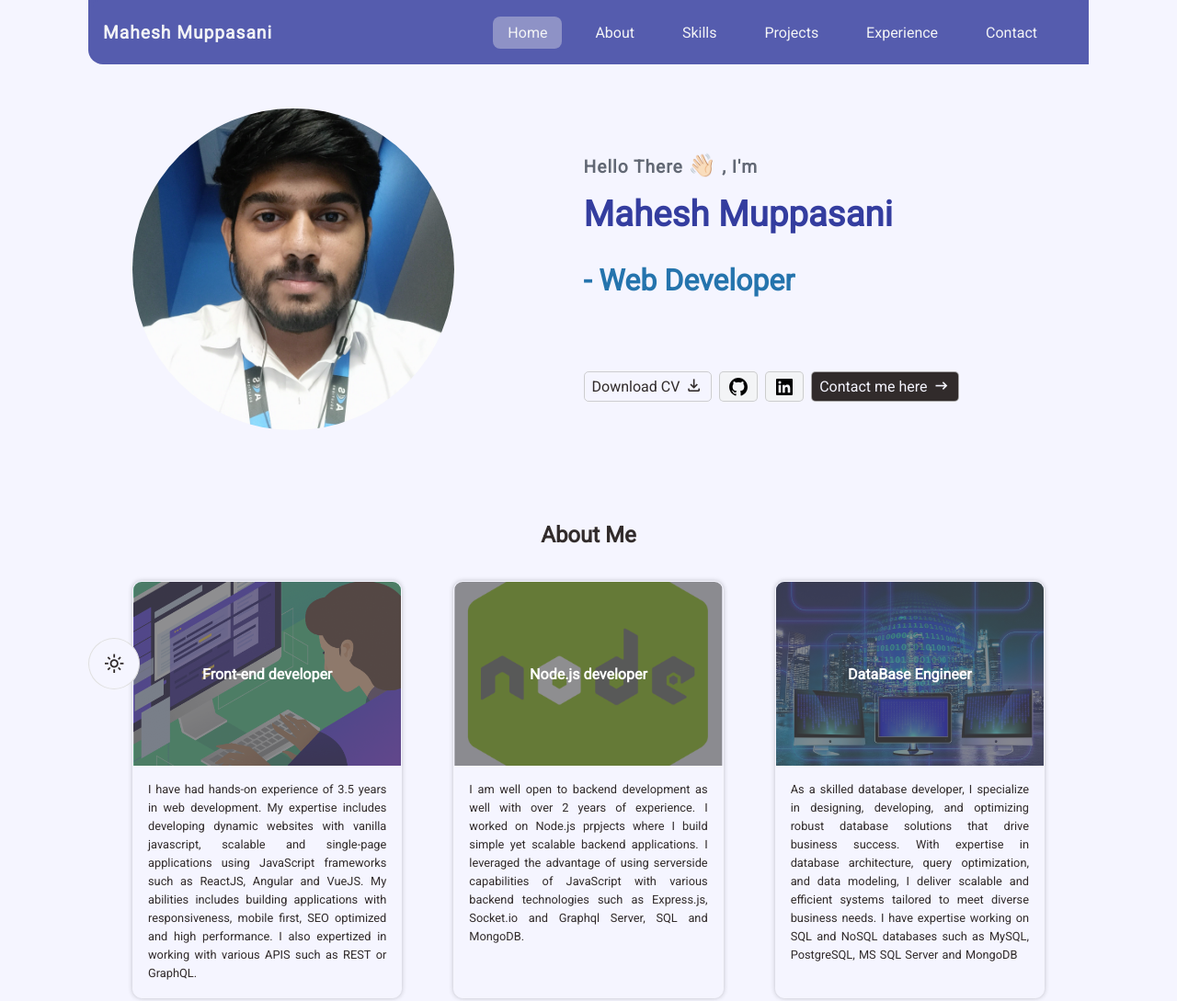
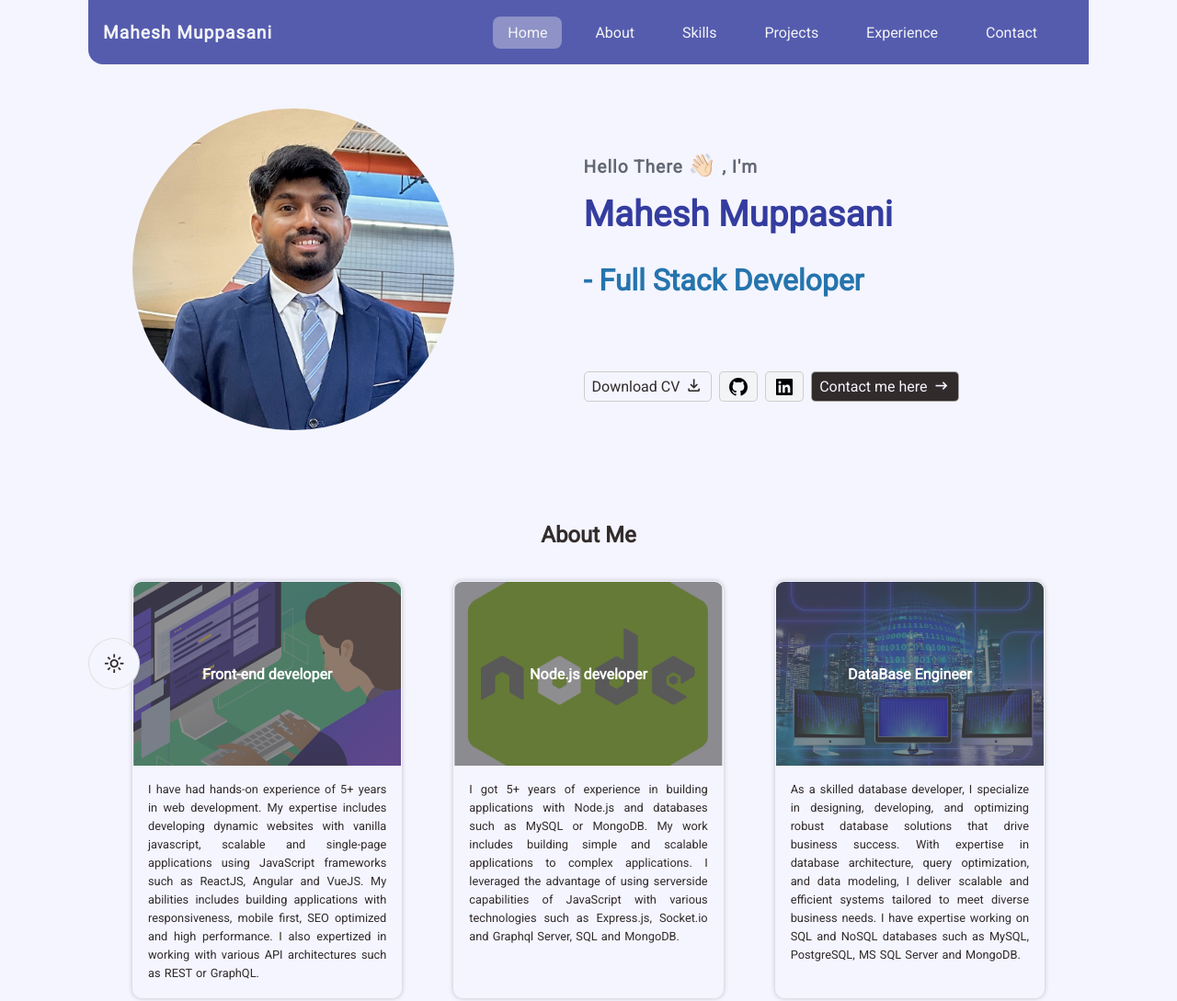
Before and after one commit to MaheshMuppasani/Portfolio, a website built with Vite: page index.html in a window 1280 px wide. Shown: the top 1089 px of the page at 92% size. Built offline with nearby package versions, Linux system fonts and the light colour scheme.

Commit message:
updated profile info and experiences

```diff
--- a/index.html
+++ b/index.html
@@ -16,7 +16,7 @@
 <body class="">
   <button class="theme"><span class="material-symbols-outlined">light_mode</span></button>
   <nav class="navigation container">
-    <div class="nav-brand"><a href="/">Mahesh Muppasani </a></div>
+    <div class="nav-brand"><a href="/">Mahesh Muppasani</a></div>
     <ul class="list-non-bullet nav-btns">
       <div class="indicator"></div>
       <li class="list-item-inline">
@@ -48,13 +48,13 @@
   <section class="section hero introduction" id="home">
     <div class="container container-center intro-container">
       <div>
-        <img class="hero-img" src="images/mahesh.jpeg" />
+        <img class="hero-img" src="images/mahesh.jpg" />
       </div>
       <div class="greeting-container">
         <div class="hero-heading">
           <h2 class="greeting">Hello There <span class="wave">👋🏻</span> , I'm</h2>
           <h2 class="name"><span class="heading-inverted">Mahesh Muppasani</span></h2>
-          <h2 class="summary-role"> - Web Developer</h2>
+          <h2 class="summary-role"> - Full Stack Developer</h2>
         </div>
         <div class="quick-links">
           <a href="./content/My resume.pdf" download class="download-cv">Download CV <span class="material-symbols-outlined">
@@ -110,8 +110,9 @@
         <img src="./images/tech_stack/redux-logo.png" title="Redux" />
         <img src="./images/tech_stack/Vue.js_Logo_2.svg.png" title="Vue JS" />
         <img src="./images/tech_stack/node-js-icon-1901x2048-mk1e13df.png" title="Node JS" />
+        <img src="./images/tech_stack/express.png" title="Express JS" />
         <img src="./images/tech_stack/MongoDB-Emblem.jpg" title="MongoDB" />
-        <img src="./images/tech_stack/express.png" title="Express JS" />
+        <img src="./images/tech_stack/Postgresql.svg" title="Postgresql" />
         <img src="./images/tech_stack/mysql-6.svg" title="MySQL" />
         <img src="./images/tech_stack/1667px-Figma-logo.svg.png" title="Figma" />
       </div>
--- a/index.js
+++ b/index.js
@@ -12,6 +12,7 @@ import JSImg from './images/tech_stack/JavaScript-logo.png';
 import vueJSImg from './images/tech_stack/Vue.js_Logo_2.svg.png';
 import htmlImg from './images/tech_stack/HTML5.png';
 import cssImg from './images/tech_stack/CSS3.png';
+import viteImg from './images/tech_stack/Vitejs-logo.svg'
 import portfolioImg from './images/portfolio-thumb.png';
 import githubImg from "./images/github.png";
 import newTabImg from "./images/newTab.png";
@@ -21,19 +22,19 @@ const roles = [
     {
         image: frontEndDevImg,
         name: "Front-end developer",
-        description: "I have had hands-on experience of 3.5 years in web development. My expertise includes developing dynamic websites with vanilla javascript, scalable and single-page applications using JavaScript frameworks such as ReactJS, Angular and VueJS. My abilities includes building applications with responsiveness, mobile first, SEO optimized and high performance. I also expertized in working with various APIS such as REST or GraphQL.",
+        description: "I have had hands-on experience of 5+ years in web development. My expertise includes developing dynamic websites with vanilla javascript, scalable and single-page applications using JavaScript frameworks such as ReactJS, Angular and VueJS. My abilities includes building applications with responsiveness, mobile first, SEO optimized and high performance. I also expertized in working with various API architectures such as REST or GraphQL.",
         link: null,
     },
     {
         image: nodeJSDevImg,
         name: "Node.js developer",
-        description: "I am well open to backend development as well with over 2 years of experience. I worked on  Node.js prpjects where I build simple yet scalable backend applications. I leveraged the advantage of using serverside capabilities of JavaScript with various backend technologies such as Express.js, Socket.io and Graphql Server, SQL and MongoDB.",
+        description: "I got 5+ years of experience in building applications with Node.js and databases such as MySQL or MongoDB. My work includes building simple and scalable applications to complex applications. I leveraged the advantage of using serverside capabilities of JavaScript with various technologies such as Express.js, Socket.io and Graphql Server, SQL and MongoDB.",
         link: null,
     },
     {
         image: techEnthusiastImg,
         name: "DataBase Engineer",
-        description: "As a skilled database developer, I specialize in designing, developing, and optimizing robust database solutions that drive business success. With expertise in database architecture, query optimization, and data modeling, I deliver scalable and efficient systems tailored to meet diverse business needs. I have expertise working on SQL and NoSQL databases such as MySQL, PostgreSQL, MS SQL Server and MongoDB",
+        description: "As a skilled database developer, I specialize in designing, developing, and optimizing robust database solutions that drive business success. With expertise in database architecture, query optimization, and data modeling, I deliver scalable and efficient systems tailored to meet diverse business needs. I have expertise working on SQL and NoSQL databases such as MySQL, PostgreSQL, MS SQL Server and MongoDB.",
         link: null,
     },
 ];
@@ -120,6 +121,10 @@ const projects = [
             {
                 name: 'CSS',
                 image: cssImg,
+            },
+            {
+                name: 'Vite',
+                image: viteImg,
             }
         ]
     }
@@ -180,32 +185,52 @@ const renderTech = function (tech){
 
 const experience = [
     {
-        type: 'edu',
-        year: 2023,
-        title: 'Masters in Information Systems',
-        location: 'CMU, Mt. Pleasant, MI, USA',
-        desc: "I'm pursuing my master's in Information systems at Central Michigan University aligning my interests in business systems, data analytics, and database administration. "
+        type: 'work',
+        year: "Jan, 2024",
+        end: "Dec, 2024",
+        title: 'Full Stack Engineer (Internship)',
+        location: 'BigLynx Inc, Bellevue, Washington, USA',
+        desc: "As a Full Stack Engineer Intern, I developed a customizable portal integrated with Dynamics 365 CRM using React.js, Node.js, and MySQL Server. Designed interactive Power BI dashboards for real-time data visualization and built a scalable e-commerce platform with microservices architecture. Collaborated with cross-functional teams to create intuitive UI designs and writing test cases to ensure stable and efficient deployments."
     },
     {
         type: 'work',
-        year: 2021,
-        title: 'Web Developer',
-        location: 'ACS Solutions, Hyderabad, India',
-        desc: "As a web developer I worked on various real time web applications such as Nutrascriptives Direct and Fulfillment",
+        year: "Jan, 2023",
+        end: "Dec, 2023",
+        title: 'IT support Engineer (Part-time)',
+        location: 'Central Michigan University, Mt. Pleasant, MI, USA',
+        desc: "Designed, developed, and supported university’s website using Figma, React.js, Node.js, and MySQL, ensuring scalability, accessibility, and a seamless user experience. Collaborated with department chairs to gather requirements and deliver tailored web solutions, including an administrator portal integrated with Tableau dashboards for data visualization."
+    },
+    {
+        type: 'edu',
+        year: "Jan, 2023",
+        end: "Dec, 2024",
+        title: 'Masters in Information Systems',
+        location: 'Central Michigan University, Mt. Pleasant, MI, USA',
+        desc: "I'm pursuing my master's in Information systems at Central Michigan University aligning my interests in business systems, data analytics, and database administration."
     },
     {
         type: 'work',
-        year: 2020,
-        title: 'Associate Web Developer',
-        location: 'ACS Solutions, Hyderabad, India',
-        desc: "As an associate web developer I worked on various real time web applications such as Nutrascriptives Direct and Fulfillment",
+        year: "Aug, 2021",
+        end: "Dec, 2022",
+        title: 'Web Developer (Full-time)',
+        location: 'Innova Solutions, Hyderabad, India',
+        desc: "As a web developer I worked on various real time web applications such as Nutrascriptives Direct, Order Fulfillment Portal and Internal Blog Portal for Innova Solutions. I also worked as technical interview panel at Innova Solutions",
+    },
+    {
+        type: 'work',
+        year: "Dec, 2019",
+        end: "Aug, 2021",
+        title: 'Associate Web Developer (Full-time)',
+        location: 'Innova Solutions (Formerly ACS Solutions), Hyderabad, India',
+        desc: "As an associate web developer I worked on various real time web applications such as Nutrascriptives Direct and Order Fulfillment Portal for administrators",
     },
     {
         type: 'edu',
         year: 2016,
+        end: 2020,
         title: 'Bachelors in Electronics and Communication Eng',
         location: 'K L University, Vijayawada, India',
-        desc: 'I completed my bachelors from 2016-2020 at KLUniversity in Electronics and Communication Engineering and got placed in ACS Solutions as a Web developer.'
+        desc: 'I completed my bachelors at KLUniversity in Electronics and Communication Engineering and got placed in ACS Solutions as a Web developer.'
     }
 ]
 
@@ -215,14 +240,14 @@ function renderExperience(experiences = []){
         <div class="phase">
             <div class="phase-inner">
                 <div class="role-tenure">
-                    <span class="year">${exp.year + (!i ? ' - present':'')}</span>
+                    <span class="year">${exp.year + (!i && !exp.year ? ' - present': exp.end ? ` - ${exp.end}` : "" )}</span>
                     <span class="material-symbols-outlined role-icon">${exp.type==='edu' ? 'school' : 'work'}</span>
                 </div>
                 <div class="job-desc">
                     <h3 class="role-name">${exp.title}</h3>
-                    <div>${exp.location}</div>
+                    <div class="role-site">${exp.location}</div>
                     <p>${exp.desc}</p>
-                    <span class="year">${exp.year + (!i ? ' - present':'')}</span>
+                    <span class="year">${exp.year + (!i && !exp.year ? ' - present': exp.end ? ` - ${exp.end}` : "" )}</span>
                 </div>
             </div>
         </div>`
--- a/styles.css
+++ b/styles.css
@@ -10,7 +10,7 @@
 
   --exp-icon-size: 30px;
   --exp-icon-padding: 10px;
-  --exp-year-width: 135px;
+  --exp-year-width: 200px;
   --exp-icon-width : calc((var(--exp-icon-size) + var(--exp-icon-padding)*2));
   --card-shadow: rgba(33, 33, 33, 0.25);
   --card-overlay-color: rgba(34, 34, 34, 0.5);
@@ -498,10 +498,13 @@ button.theme .material-symbols-outlined{
 .exp-container .role-name{
   text-align: left;
 }
+.exp-container .role-site{
+  color: var(--dark-gray);
+}
 .exp-container .phase .role-tenure .year{
   width: var(--exp-year-width);
   letter-spacing: 1px;
-  font-size: 1rem;
+  font-size: 0.85rem;
   text-align: right;
   box-sizing: border-box;
   padding: 0 0.5rem;
```
Also changed, not shown: images/mahesh.jpeg (deleted), images/mahesh.jpg (added), images/tech_stack/Postgresql.svg (added), images/tech_stack/Vitejs-logo.svg (added).
